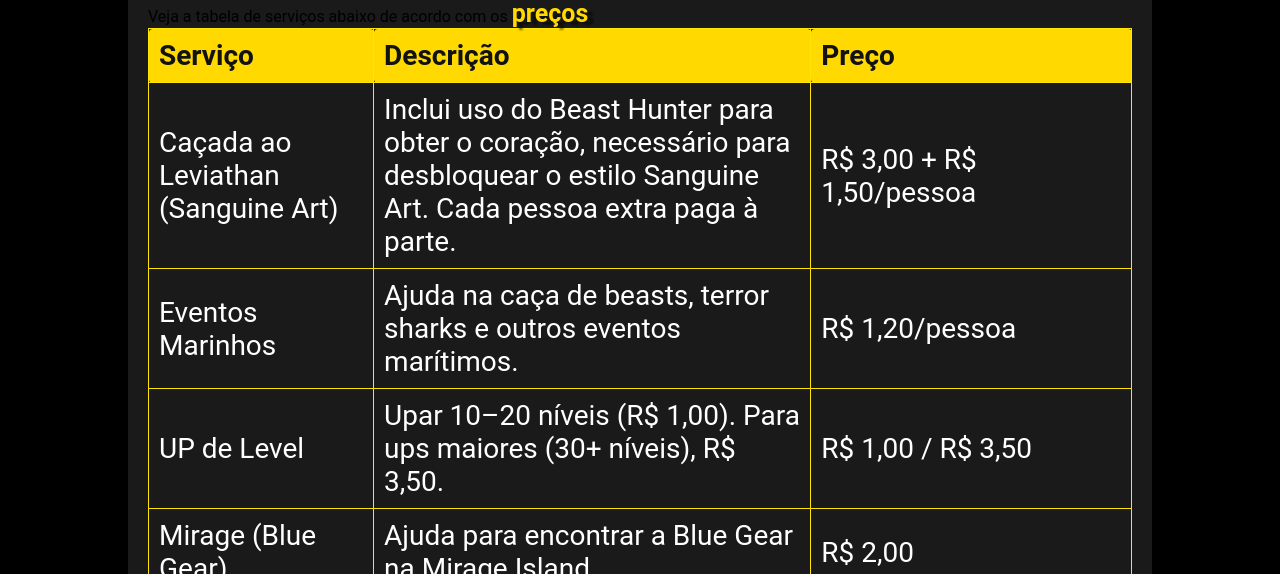
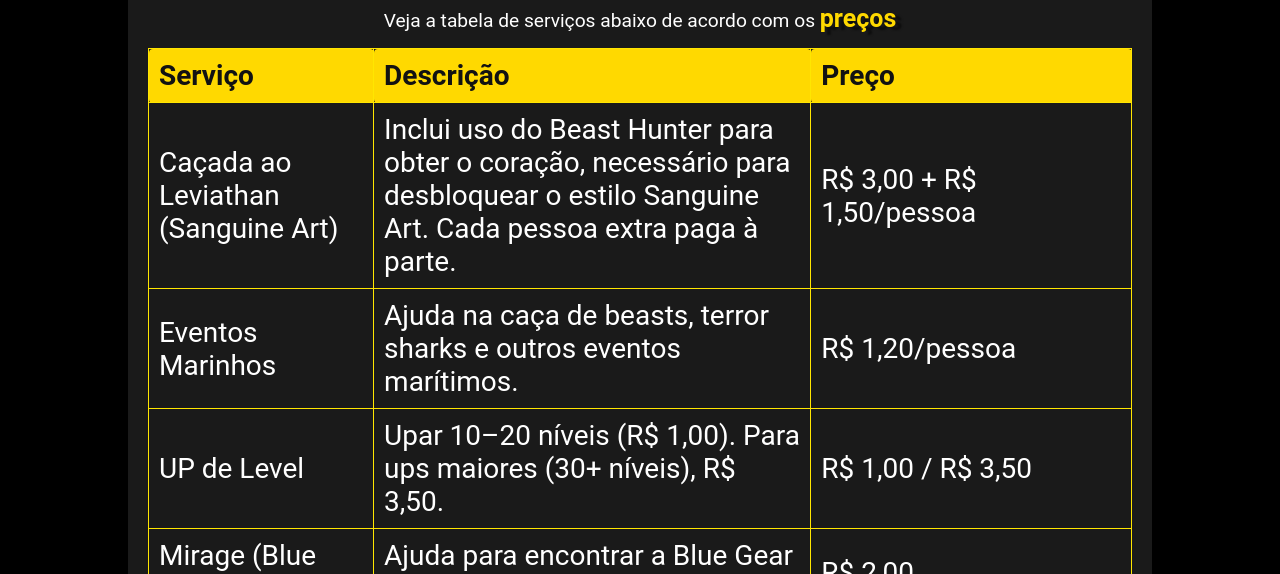
Before and after one commit to JobsM/blox-fruts-project, a plain HTML site: page index.html in a window 1280 px wide. Shown: the part 526-1100 px from the top of the page. Drawn offline with Linux system fonts and the light colour scheme.

Commit message:
Update style.css

```diff
--- a/style.css
+++ b/style.css
@@ -62,7 +62,7 @@ body {
     margin-top: 20px;
 }
 
-.menssagem-table {
+.mensagem-table {
     font-family: 'Roboto', sans-serif;
     color: #ffffff;
     font-size: 1.2rem;
```
